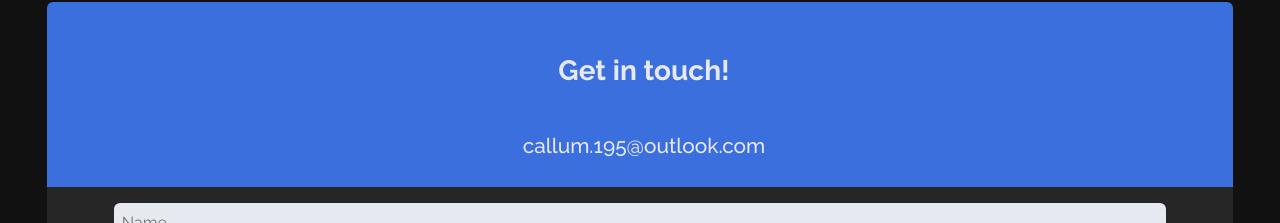
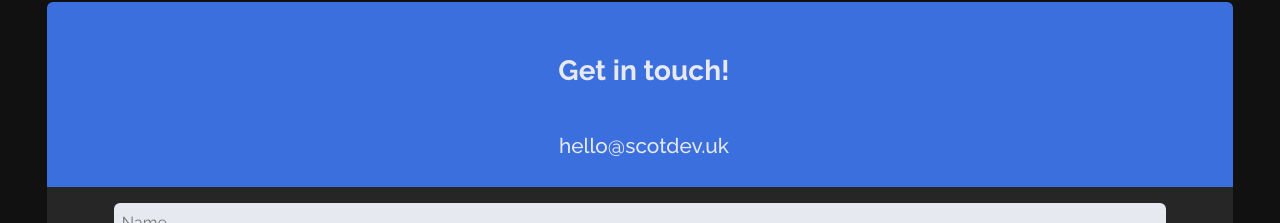
Before and after one commit to ScotDev/Personal-site, a React (Create React App) app: page / in a window 1280 px wide. Shown: the part 6568-6791 px from the top of the page. Built offline with nearby package versions, Linux system fonts and the light colour scheme.

Commit message:
Changed email address

```diff
--- a/src/components/functional/Contact.js
+++ b/src/components/functional/Contact.js
@@ -44,7 +44,7 @@ export default class Contact extends Component {
                                 <li>
                                     <h3>Get in touch!</h3>
                                 </li>
-                                <li><a href="mailto:callum.195@outlook.com" target="_blank" rel="noopener noreferrer"><i className="las la-envelope"></i> callum.195@outlook.com</a>
+                                <li><a href="mailto:hello@scotdev.uk" target="_blank" rel="noopener noreferrer"><i className="las la-envelope"></i> hello@scotdev.uk</a>
                                 </li>
                             </ul>
                         </div>
```
